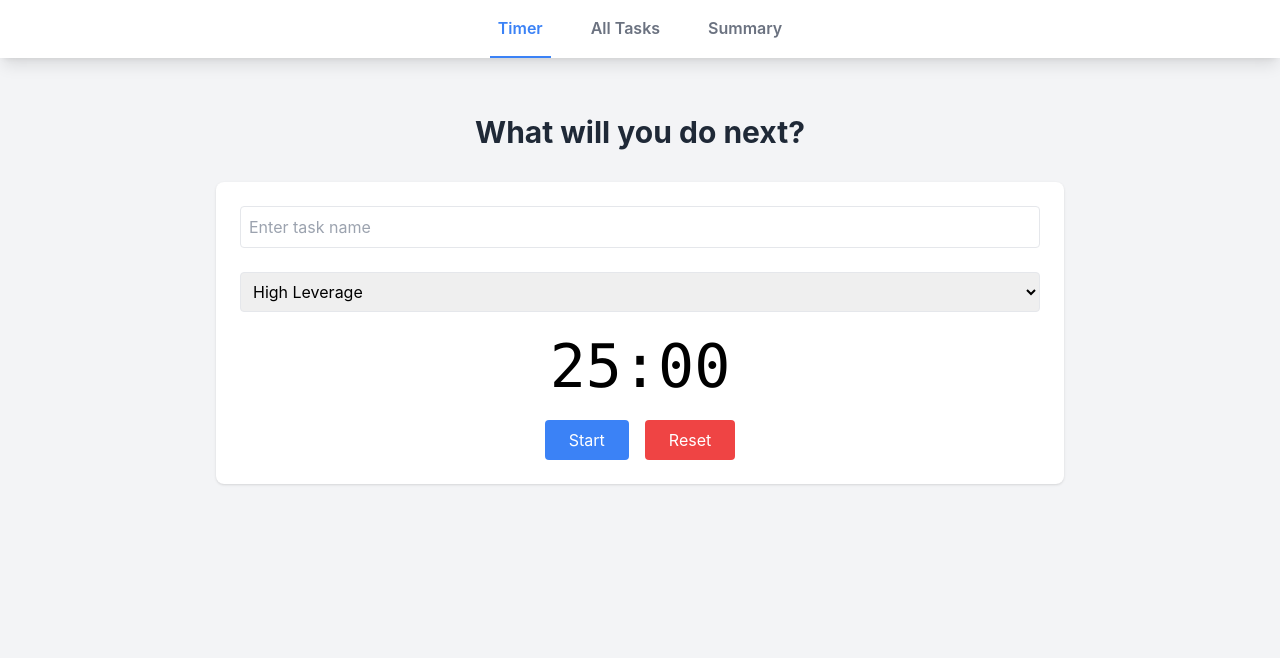
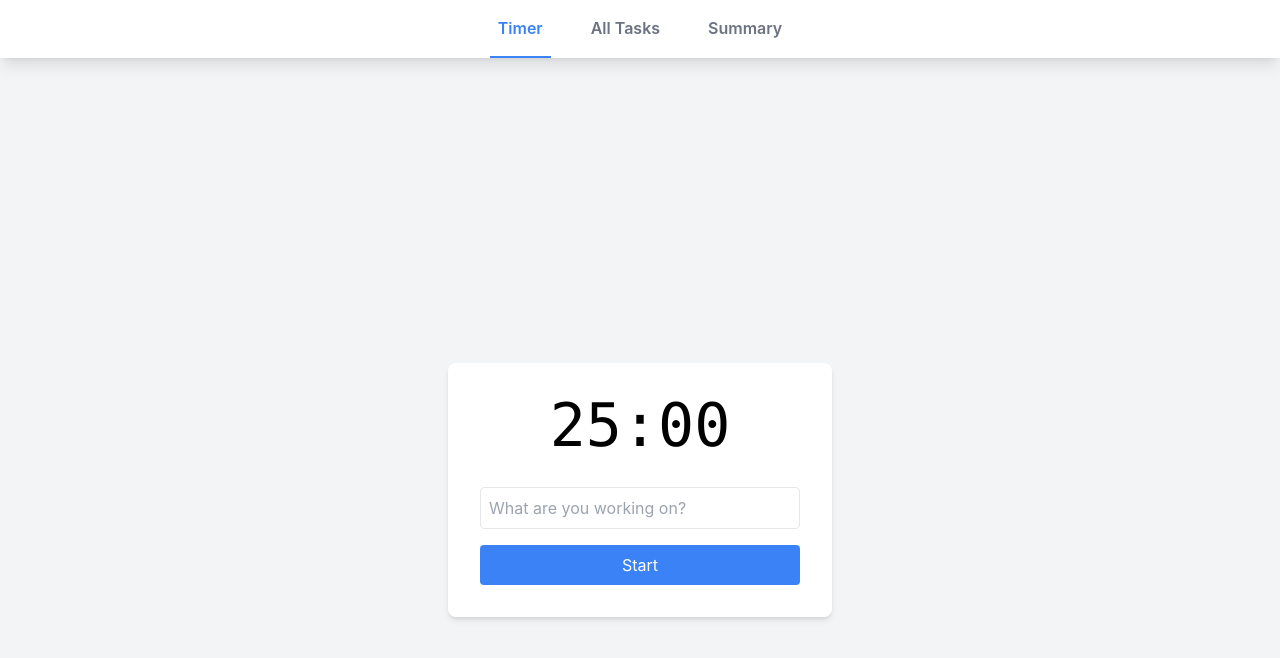
Before and after one commit to evelynso2024/TimeWell, a React (Create React App) app: page / in a window 1280 px wide. Shown: the top 658 px of the page. Built offline with nearby package versions, Linux system fonts and the light colour scheme; the HTML template or start-up script is replaced by a standard one.

Commit message:
Update Timer.js

```diff
--- a/src/components/Timer.js
+++ b/src/components/Timer.js
@@ -1,144 +1,79 @@
-import React, { useState, useEffect, useRef } from 'react';
+import React, { useState, useEffect } from 'react';
 import { useNavigate } from 'react-router-dom';
 
 function Timer() {
-  const [time, setTime] = useState(1500); // 25 minutes in seconds
-  const [isActive, setIsActive] = useState(false);
-  const [taskName, setTaskName] = useState('');
-  const [leverage, setLeverage] = useState('High');
-  const [showWarning, setShowWarning] = useState(false);
-  const intervalRef = useRef(null);
+  const [timeLeft, setTimeLeft] = useState(25 * 60);
+  const [isRunning, setIsRunning] = useState(false);
+  const [task, setTask] = useState('');
   const navigate = useNavigate();
 
   useEffect(() => {
-    return () => {
-      if (intervalRef.current) clearInterval(intervalRef.current);
+    let timer;
+    if (isRunning && timeLeft > 0) {
+      timer = setInterval(() => {
+        setTimeLeft(timeLeft - 1);
+      }, 1000);
+    } else if (timeLeft === 0) {
+      setIsRunning(false);
+      const newTask = {
+        id: Date.now(),
+        name: task,
+        duration: 25 * 60,
+        timestamp: new Date().toISOString(),
+        leverage: 'High'
       };
-  }, []);
+      const existingTasks = JSON.parse(localStorage.getItem('allTasks') || '[]');
+      localStorage.setItem('allTasks', JSON.stringify([...existingTasks, newTask]));
+      navigate('/all-tasks');
+    }
+    return () => clearInterval(timer);
+  }, [isRunning, timeLeft, task, navigate]);
 
   const startTimer = () => {
-    if (!taskName.trim()) {
-      setShowWarning(true);
-      return;
+    if (task.trim()) {
+      setIsRunning(true);
     }
-    setShowWarning(false);
-    setIsActive(true);
-    intervalRef.current = setInterval(() => {
-      setTime((prevTime) => {
-        if (prevTime <= 1) {
-          clearInterval(intervalRef.current);
-          return 0;
-        }
-        return prevTime - 1;
-      });
-    }, 1000);
   };
 
-  const pauseTimer = () => {
-    clearInterval(intervalRef.current);
-    setIsActive(false);
+  const formatTime = (seconds) => {
+    const mins = Math.floor(seconds / 60);
+    const secs = seconds % 60;
+    return `${mins}:${secs.toString().padStart(2, '0')}`;
   };
 
-  const resetTimer = () => {
-    clearInterval(intervalRef.current);
-    setTime(1500);
-    setIsActive(false);
-    setTaskName('');
-    setLeverage('High');
-    setShowWarning(false);
-  };
-
-  const completeTask = () => {
-    const task = {
-      id: Date.now(),
-      name: taskName,
-      leverage: leverage,
-      duration: 1500 - time,
-      timestamp: new Date().toISOString()
-    };
-
-    const existingTasks = JSON.parse(localStorage.getItem('allTasks') || '[]');
-    localStorage.setItem('allTasks', JSON.stringify([...existingTasks, task]));
-
-    resetTimer();
-    navigate('/all-tasks');
-  };
-
-  const formatTime = () => {
-    const minutes = Math.floor(time / 60);
-    const seconds = time % 60;
-    return `${minutes}:${seconds.toString().padStart(2, '0')}`;
+  const handleKeyPress = (e) => {
+    if (e.key === 'Enter') {
+      startTimer();
+    }
   };
 
   return (
-    <div className="max-w-4xl mx-auto p-6">
-      <h1 className="text-3xl font-bold text-center mb-8 text-gray-800">
-        What will you do next?
-      </h1>
-
-      <div className="bg-white rounded-lg shadow p-6">
-        <div className="mb-6">
+    <div className="flex flex-col items-center justify-center min-h-screen bg-gray-100">
+      <div className="p-8 bg-white rounded-lg shadow-md w-96">
+        <div className="text-6xl text-center mb-8 font-mono">
+          {formatTime(timeLeft)}
+        </div>
         <input
           type="text"
-            value={taskName}
-            onChange={(e) => setTaskName(e.target.value)}
-            placeholder="Enter task name"
-            className="w-full p-2 border rounded focus:outline-none focus:border-blue-500"
-            disabled={isActive}
+          value={task}
+          onChange={(e) => setTask(e.target.value)}
+          onKeyPress={handleKeyPress}
+          placeholder="What are you working on?"
+          className="w-full p-2 mb-4 border rounded"
+          disabled={isRunning}
         />
-          {showWarning && (
-            <p className="text-red-500 text-sm mt-1">Please enter a task name</p>
-          )}
-        </div>
-
-        <div className="mb-6">
-          <select
-            value={leverage}
-            onChange={(e) => setLeverage(e.target.value)}
-            className="w-full p-2 border rounded focus:outline-none focus:border-blue-500"
-            disabled={isActive}
-          >
-            <option value="High">High Leverage</option>
-            <option value="Medium">Medium Leverage</option>
-            <option value="Low">Low Leverage</option>
-          </select>
-        </div>
-
-        <div className="text-6xl text-center mb-6 font-mono">
-          {formatTime()}
-        </div>
-
-        <div className="flex justify-center space-x-4">
-          {!isActive ? (
+        {!isRunning ? (
           <button
             onClick={startTimer}
-              className="bg-blue-500 text-white px-6 py-2 rounded hover:bg-blue-600"
+            className="w-full p-2 bg-blue-500 text-white rounded hover:bg-blue-600"
           >
             Start
           </button>
         ) : (
-            <button
-              onClick={pauseTimer}
-              className="bg-yellow-500 text-white px-6 py-2 rounded hover:bg-yellow-600"
-            >
-              Pause
-            </button>
+          <div className="text-center text-gray-600">
+            Focus on your task...
+          </div>
         )}
-          <button
-            onClick={resetTimer}
-            className="bg-red-500 text-white px-6 py-2 rounded hover:bg-red-600"
-          >
-            Reset
-          </button>
-          {time === 0 && (
-            <button
-              onClick={completeTask}
-              className="bg-green-500 text-white px-6 py-2 rounded hover:bg-green-600"
-            >
-              Complete
-            </button>
-          )}
-        </div>
       </div>
     </div>
   );
```
Lines whose indentation alone changed are shown as unchanged.
